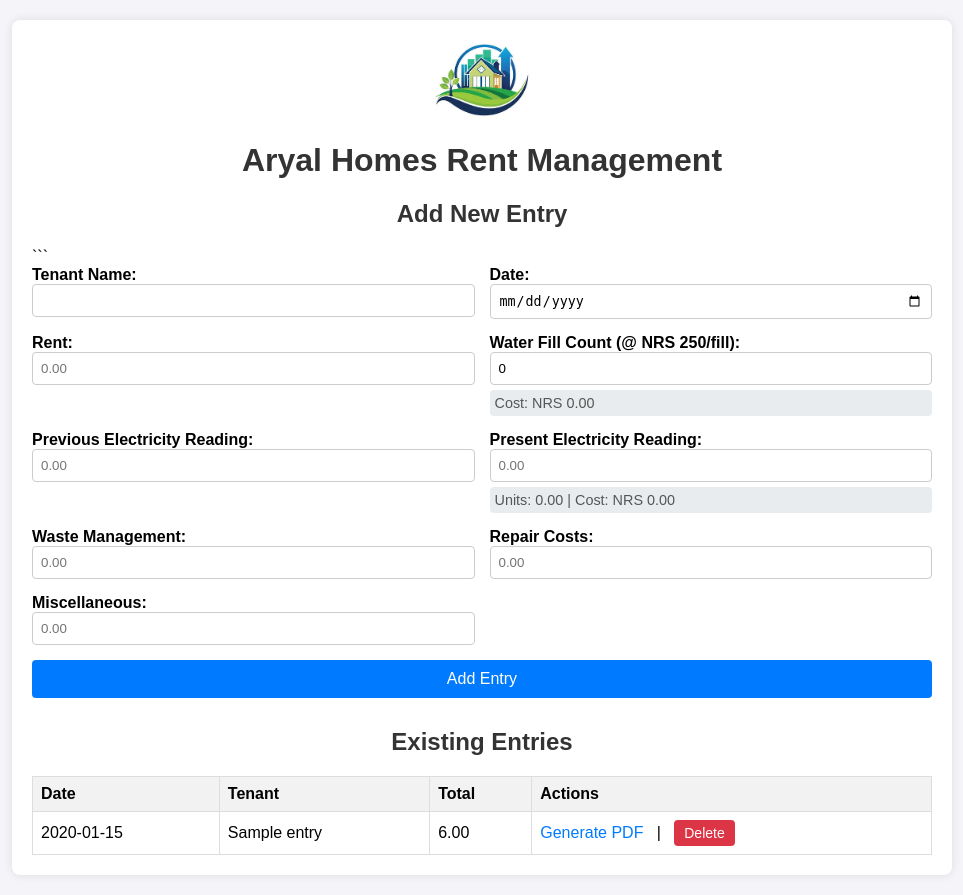
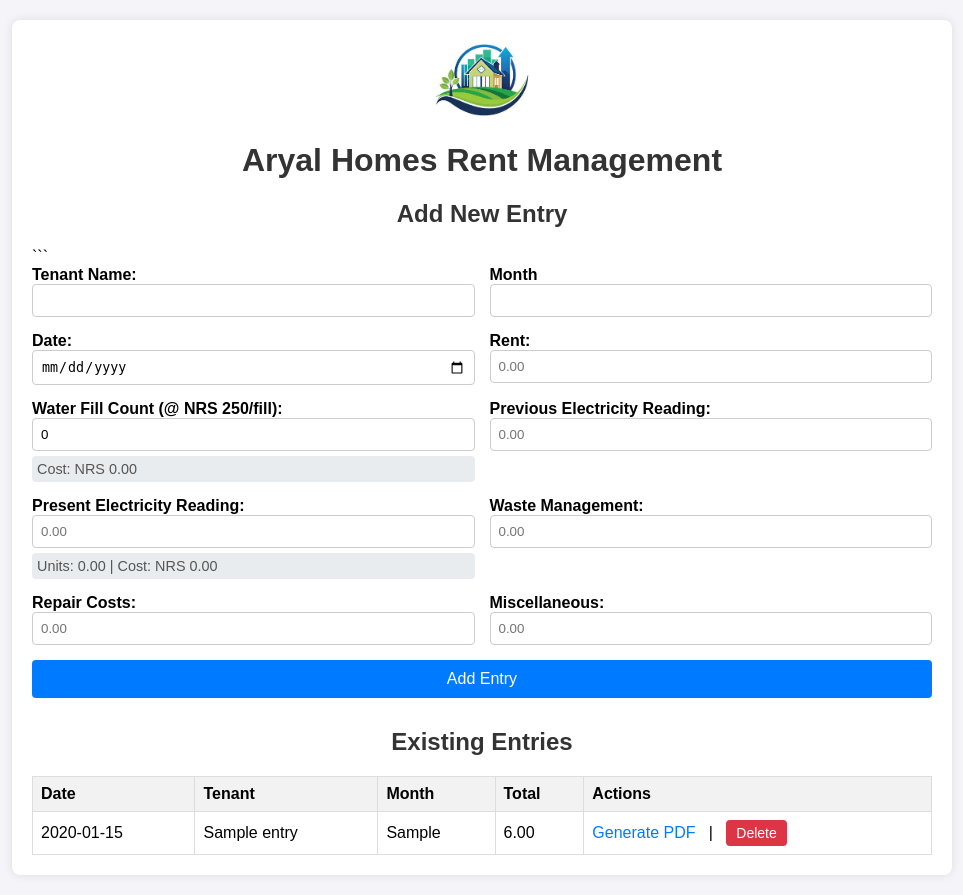
Before and after one commit to badalaryal11/aryal-homes-rent-manager, a Flask app: page / in a window 1280 px wide. Shown: the whole page, without its empty margins (158-1121 px from the left). Run offline with Flask 3, Linux system fonts and the light colour scheme; tables that the repository leaves empty hold one stand-in row (values such as "Sample post").

Commit message:
Add the field to put month

```diff
--- a/app.py
+++ b/app.py
@@ -27,6 +27,7 @@
 class RentEntry(db.Model):
     id = db.Column(db.Integer, primary_key=True)
     tenant_name = db.Column(db.String(100), nullable=False)
+    month = db.Column(db.String(50), nullable=False)
     entry_date = db.Column(db.Date, nullable=False, default=datetime.utcnow)
     rent = db.Column(db.Float, nullable=False, default=0)
 
@@ -68,7 +69,9 @@
 
         new_entry = RentEntry(
             tenant_name=request.form['tenant_name'],
+             month = request.form['month'],
             entry_date=datetime.strptime(request.form['entry_date'], '%Y-%m-%d').date(),
+
             rent=float(request.form.get('rent') or 0),
 
             water_fill_count=water_fill_count, # Store the count
@@ -164,7 +167,8 @@
 
     p.setFont(main_font, 11)
     p.drawString(1*inch, start_content_y, f"Tenant Name: {entry.tenant_name}")
-    p.drawString(1*inch, start_content_y - 0.2*inch, f"Invoice Date: {entry.entry_date.strftime('%B %d, %Y')}")
+    p.drawString(1*inch, start_content_y- 0.2*inch, f"Month-Year: {entry.month}")
+    p.drawString(1*inch, start_content_y - 0.4*inch, f"Invoice Date: {entry.entry_date.strftime('%B %d, %Y')}")
 
     # --- The rest of the function (adjust y_position start) ---
     y_position = start_content_y - 0.7*inch # Adjusted start position for table
--- a/templates/index.html
+++ b/templates/index.html
@@ -35,6 +35,10 @@
                 <label for="tenant_name">Tenant Name:</label>
                 <input type="text" id="tenant_name" name="tenant_name" required>
             </div>
+            <div>
+                <label for="month">Month</label>
+                <input type="text" id="month" name="month" required>
+            </div>
              <div>
                 <label for="entry_date">Date:</label>
                 <input type="date" id="entry_date" name="entry_date" required>
@@ -70,6 +74,7 @@
                 <input type="number" id="misc" name="misc" step="0.01" placeholder="0.00">
             </div>
 
+
             <button type="submit">Add Entry</button>
         </form>
 
@@ -79,6 +84,7 @@
                 <tr>
                     <th>Date</th>
                     <th>Tenant</th>
+                    <th>Month</th>
                     <th>Total</th>
                     <th>Actions</th>
                 </tr>
@@ -88,6 +94,7 @@
                 <tr>
                     <td>{{ entry.entry_date.strftime('%Y-%m-%d') }}</td>
                     <td>{{ entry.tenant_name }}</td>
+                    <td>{{ entry.month }}</td>
                     <td>{{ "%.2f"|format(entry.total) }}</td>
                     <td>
 
```
Also changed, not shown: rent.db.
